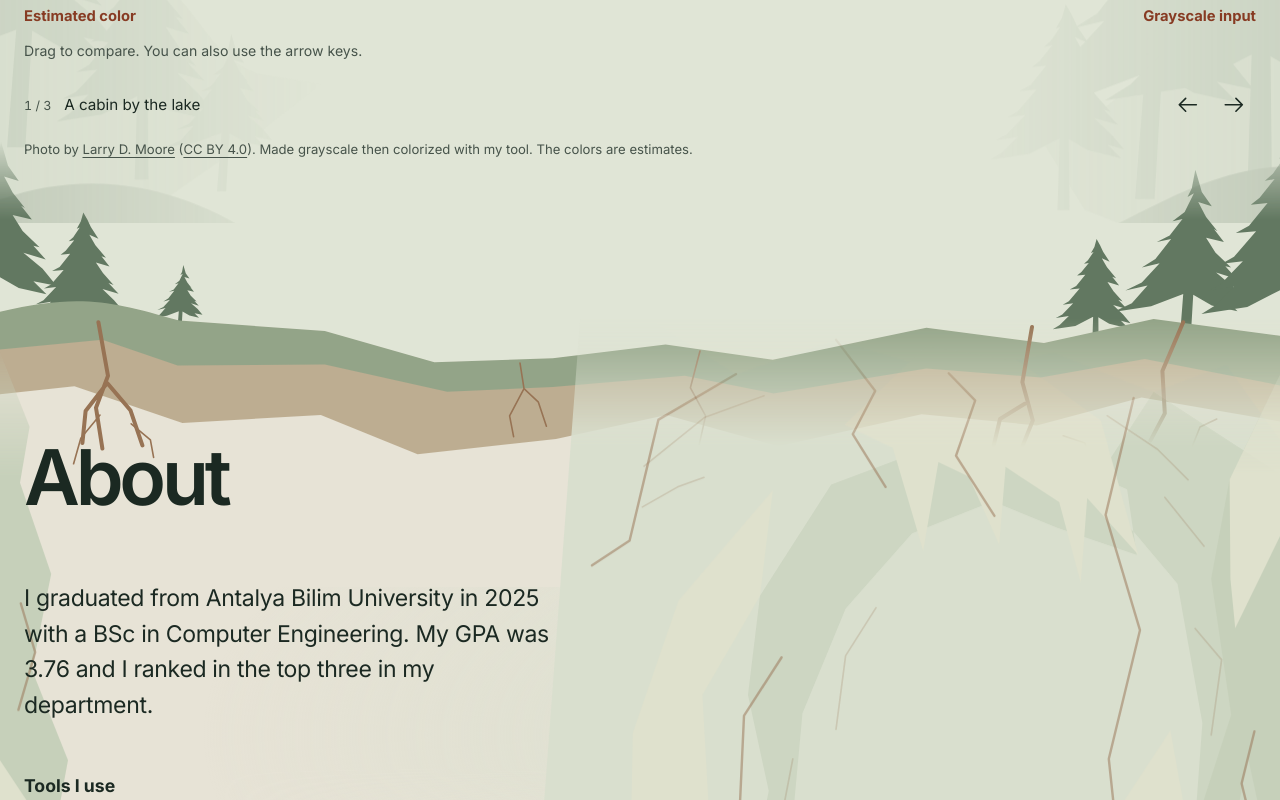
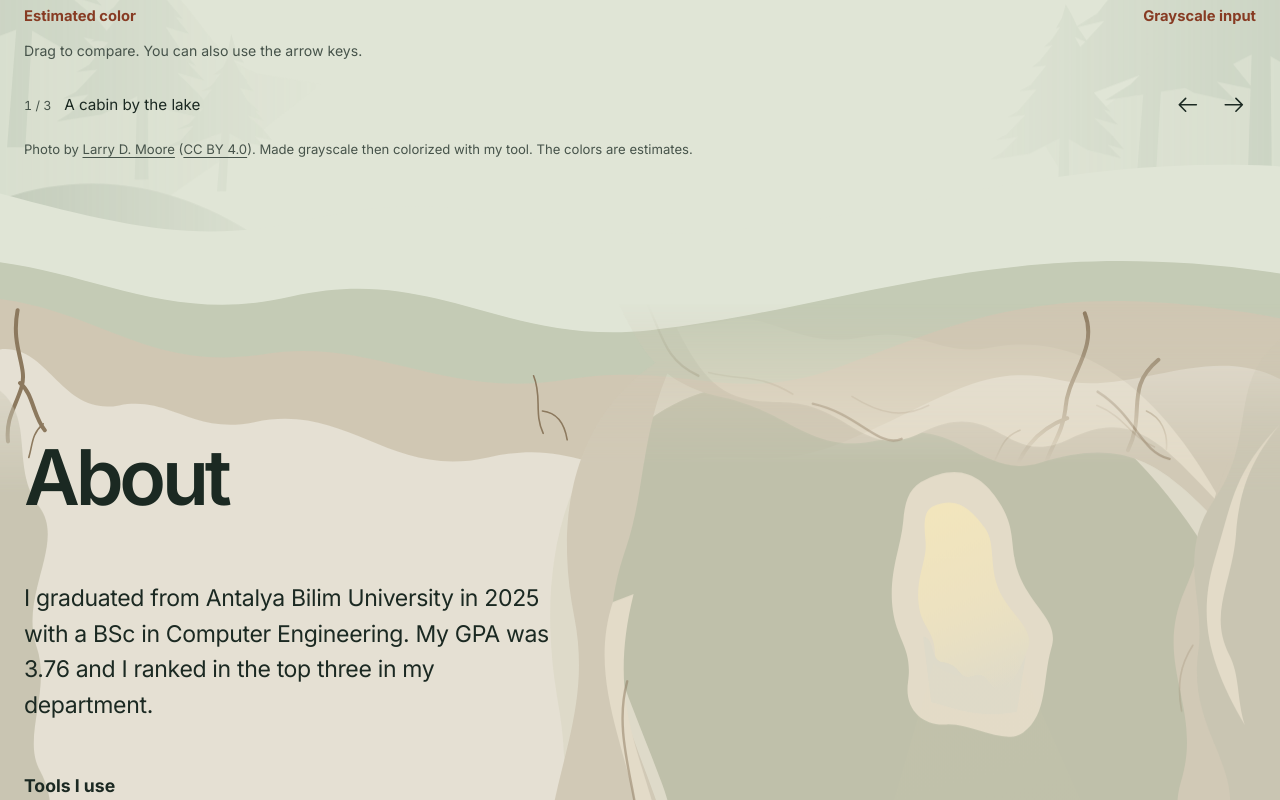
Before and after one commit to MrZacked/DenizUtkuVercel, a Next.js app: page / in a window 1280 px wide. Shown: the part 5020-5820 px from the top of the page. Built offline with nearby package versions, Linux system fonts and the light colour scheme.

Commit message:
Reshape the cave

```diff
--- a/app/globals.css
+++ b/app/globals.css
@@ -12,7 +12,7 @@
   --link-hover: #75321d;
   --header-bg: #f3eee1;
   --projects-bg: #e0e5d6;
-  --contact-bg: #e7e3d6;
+  --contact-bg: #e5e0d3;
   --toggle-border: #778473;
   --toggle-hover: #e0dfce;
   --clay: #e5c6b0;
@@ -22,7 +22,7 @@
   --clay-hover: #672d18;
   --experience-bg: #e9e9dc;
   --experience-terrain-opacity: 0.14;
-  --about-bg: #e7e3d6;
+  --about-bg: #e5e0d3;
   --hero-ink: #1b2922;
   --hero-accent: #793a22;
   --hero-hover: #672d18;
@@ -50,15 +50,18 @@
   --cave-muted: #36473b;
   --cave-accent: #793a22;
   --cave-hover: #672d18;
-  --cave-soil: #93a488;
-  --cave-stratum: #bdad91;
-  --cave-distant: #d9dfce;
-  --cave-rock: #cdd6c2;
-  --cave-facet: #dfe1cd;
-  --cave-near: #c6d0ba;
-  --cave-seam: #977354;
-  --cave-water: #c6d6cf;
+  --cave-soil: #c4cbb5;
+  --cave-stratum: #d0c7b3;
+  --cave-distant: #dedac9;
+  --cave-rock: #d1c9b6;
+  --cave-facet: #e3dbc8;
+  --cave-near: #c9c5b2;
+  --cave-seam: #8c795e;
+  --cave-water: #c4cabb;
   --section-space: clamp(4.5rem, 7vw, 8rem);
+  --cave-opening: #f3e6bc;
+  --cave-glow: rgb(243 230 188 / 28%);
+  --cave-shadow: #bfc0aa;
 }
 
 html[data-theme="dark"] {
@@ -72,7 +75,7 @@ html[data-theme="dark"] {
   --link-hover: #ffd0a3;
   --header-bg: #102019;
   --projects-bg: #142820;
-  --contact-bg: #10231f;
+  --contact-bg: #19221d;
   --toggle-border: #839687;
   --toggle-hover: #274536;
   --clay: #4f2c24;
@@ -82,7 +85,7 @@ html[data-theme="dark"] {
   --clay-hover: #ffd0a3;
   --experience-bg: #1b2b23;
   --experience-terrain-opacity: 0.19;
-  --about-bg: #10231f;
+  --about-bg: #19221d;
   --hero-ink: #fbf5e7;
   --hero-accent: #f3b47e;
   --hero-hover: #ffd0a3;
@@ -108,14 +111,17 @@ html[data-theme="dark"] {
   --cave-muted: #bdccbe;
   --cave-accent: #f3b47e;
   --cave-hover: #ffd0a3;
-  --cave-soil: #3c5540;
-  --cave-stratum: #3f4938;
-  --cave-distant: #19382e;
-  --cave-rock: #213e32;
-  --cave-facet: #2c4637;
-  --cave-near: #0a1a17;
-  --cave-seam: #91795a;
-  --cave-water: #25483f;
+  --cave-soil: #3d4a37;
+  --cave-stratum: #454938;
+  --cave-distant: #253129;
+  --cave-rock: #2b352c;
+  --cave-facet: #394135;
+  --cave-near: #111914;
+  --cave-seam: #877659;
+  --cave-water: #334037;
+  --cave-opening: #b39a66;
+  --cave-glow: rgb(179 154 102 / 12%);
+  --cave-shadow: #18221a;
 }
 
 * {
@@ -1419,38 +1425,33 @@ figcaption a {
 
 .cave-scene {
   z-index: 0;
+  overflow: visible;
 }
 
 .cave-scene::before {
   position: absolute;
+  inset: 5rem 0 0 55%;
+  background: radial-gradient(ellipse at 68% 48%, var(--cave-glow), transparent 64%);
+  mask-image: linear-gradient(transparent, black 8rem);
+  content: "";
+}
+
+.cave-mouth {
+  position: absolute;
+  inset: -9rem 0 auto;
+  height: clamp(22rem, 32vw, 32rem);
+}
+
+.cave-mouth > svg {
+  position: absolute;
   inset: 0;
-  background: radial-gradient(ellipse at 76% 65%, var(--cave-distant), transparent 56%);
-  mask-image: linear-gradient(transparent, black 8rem, black 70%, transparent);
-  content: "";
-}
-
-.cave-mouth {
-  position: absolute;
-  inset: -10rem 0 auto;
-  height: clamp(24rem, 35vw, 35rem);
-}
-
-.cave-mouth > svg {
-  position: absolute;
-  inset: 0;
-}
-
-.cave-forest {
-  position: absolute;
-  inset: 0;
-  mask-image: linear-gradient(transparent, black 5rem);
 }
 
 .cave-layer {
   position: absolute;
-  inset: 2rem 0 -1px;
+  inset: 1rem 0 -1px;
   overflow: hidden;
-  mask-image: linear-gradient(transparent, black 8rem, black 92%, transparent);
+  mask-image: linear-gradient(transparent, black 10rem, black calc(100% - 2rem), transparent);
 }
 
 .cave-layer-back {
@@ -1487,6 +1488,27 @@ figcaption a {
 
 .cave-near {
   fill: var(--cave-near);
+}
+
+.cave-shadow {
+  fill: var(--cave-shadow);
+}
+
+.cave-opening {
+  fill: url("#cavern-distance");
+}
+
+.cave-opening-rock {
+  fill: var(--cave-distant);
+}
+
+.cave-opening-rim {
+  fill: var(--cave-facet);
+}
+
+.cave-light-shaft {
+  fill: url("#cavern-light");
+  opacity: 0.65;
 }
 
 .cave-root,
@@ -1534,7 +1556,7 @@ figcaption a {
 
 .cave-floor {
   overflow: hidden;
-  mask-image: linear-gradient(transparent, black 55%);
+  mask-image: linear-gradient(transparent, black 38%);
 }
 
 .about-inner {
@@ -1629,6 +1651,14 @@ figcaption a {
     grid-template-columns: minmax(0, 1.1fr) minmax(15rem, 0.9fr);
     gap: 2rem;
   }
+
+  .cave-layer {
+    opacity: 0.35;
+  }
+
+  .cave-layer svg {
+    width: calc(100% + 12rem);
+  }
 }
 
 @media (max-width: 760px) {
@@ -1786,12 +1816,15 @@ figcaption a {
 
   .cave-mouth {
     top: -8rem;
-    height: 24rem;
+    height: 23rem;
   }
 
   .cave-layer {
     top: 3rem;
-    opacity: 0.55;
+  }
+
+  .cave-light-shaft {
+    opacity: 0.35;
   }
 }
 
--- a/app/landscape-scenes.tsx
+++ b/app/landscape-scenes.tsx
@@ -113,47 +113,48 @@ export function CaveScene() {
     <div className="cave-scene" aria-hidden="true">
       <div className="cave-mouth">
         <svg viewBox="0 0 1600 640" preserveAspectRatio="xMidYMid slice" focusable="false">
-          <path className="forest-ground" d="M0 145h1600v141l-158-21-137 30-147-19-192 40-134-19-141 17-148 5-137-39-182-13C138 242 97 233 0 256Z" />
-        </svg>
-        <div className="cave-forest">
-          <ForestPanels height={640}>
-            <Pine className="forest-threshold-trees" x={-4} y={4} scale={1.1} lean />
-            <Pine className="forest-threshold-trees" x={119} y={105} scale={0.72} />
-            <Pine className="forest-threshold-trees" x={260} y={180} scale={0.38} lean />
-            <Pine className="forest-threshold-trees" x={1338} y={143} scale={0.62} />
-            <Pine className="forest-threshold-trees" x={1474} y={44} scale={1.02} lean />
-            <Pine className="forest-threshold-trees" x={1615} y={-12} scale={1.26} />
-          </ForestPanels>
-        </div>
-        <svg viewBox="0 0 1600 640" preserveAspectRatio="xMidYMid slice" focusable="false">
-          <path className="cave-soil" d="M0 256c97-23 138-14 224 11l182 13 137 39 148-5 141-17 134 19 192-40 147 19 137-30 158 21v354H0Z" />
-          <path className="cave-stratum" d="m0 303 128-12 94 32 184-1 153 34 132-6 165-14 111 22 191-31 143 11 130-23 169 33v292H0Z" />
-          <path className="cave-roof" d="m0 359 93-10 135 46 173-10 121 49 173-19 138-30 140 39 179-40 144 14 131-35 173 30v247H0Z" />
-          <path className="cave-root" d="m123 269 12 67-15 40 8 51m6-82 29 34 15 44m-44-78-27 35-4 40m1187-145-12 69 13 48-23 57m13-78-31 19-10 42m239-163-26 61 3 53-18 34" />
-          <path className="cave-root-fine" d="m125 385-24 29-9 32m72-50 24 20 4 22m1137-27 27 9 11 33m154-63-21 10-12 30" />
-          <path className="cave-root-fine" d="m650 320 5 32-18 34 5 26m13-60 18 17 10 30m192-94-12 46 19 35-8 36" />
+          <path className="forest-ground" d="M0 112c168 45 257 63 390 32 211-49 290 31 488 17 251-19 439-98 722-83v562H0Z" />
+          <path className="cave-soil" d="M0 198c123 16 219 77 364 43 180-41 265 62 449 42 255-29 441-123 787-71v428H0Z" />
+          <path className="cave-stratum" d="M0 244c128 17 187 91 330 69 136-22 224 57 377 32 147-24 203 32 333-13 157-55 259-120 560-64v372H0Z" />
+          <path className="cave-roof" d="M0 307c61-7 76 84 149 70 64-12 92 37 169 21 117-25 169 72 292 44 109-25 134 31 232 7 84-21 116 13 212-26 124-51 173-101 269-78 91 22 186-48 277-1v296H0Z" />
+          <path className="cave-root" d="M22 258c-9 47 13 70 5 96s-20 39-17 68m15-73c17 14 16 41 31 59m1300-146c17 44-21 77-24 117s-32 64-26 91m28-77c-41 15-61 47-69 78m183-151c-43 36-15 66-38 113" />
+          <path className="cave-root-fine" d="M54 400c-15 13-13 26-18 42m1239-34c-29 11-24 36-42 53m200-77c18 8 27 26 25 48m-791-92c11 27 0 46 12 72m-1-28c19 2 28 18 31 36" />
         </svg>
       </div>
       <div className="cave-layer cave-layer-back">
-        <svg viewBox="0 0 1600 900" preserveAspectRatio="xMaxYMid slice" focusable="false">
-          <path className="cave-distant" d="M729 0h871v900H736l52-175 3-156 57-165 118-138 128-52 115 4 119 56 93 109 31 174-12 164 60 179h-107l-82-94-188-22-137 45-232-41-90 84Z" />
-          <path className="cave-facet" d="m729 0 191 121 125-43 141 42 131-26 125 49 91-34 67 94V0Zm6 900 53-175 3-156 57-165 118-138-16 132-72 124 9 160-58 112-12 106Z" />
-          <path className="cave-rock" d="m950 398 89-139 139-52 119 8 112 50 12 82-99-34-81-33-101 40-83 94-54 131-16 174-60 87 34-164-26-120Zm469-78 53 63 31 174-12 164 60 179h49V246l-158-103-79 122Z" />
-          <path className="cave-facet" d="m1056 184 60 29 38 129 19-111 38 18 38 85 8-97 67 44 27 101 8-106 64 71-47-168-103-74-115-19Zm407 382-82 125 15 143 86 66 69-73-60-106Z" />
-          <path className="cave-near" d="m1417 900-61-90-182-13-124 27-127-19 37-66 108 21 95-33 123 24 79-7 52 116Z" />
-          <path className="cave-seam" d="m920 121-97 57-36 151-47 31m305-282 49 64-28 54 41 66m79-142 33 34-24 69 48 75m174-147-35 146 43 144-39 161 14 132m-423-259-47 73-8 174-37 93" />
-          <path className="cave-striation" d="m805 236 76-61 74-27m-152 139 44-25 33-12m504-77 63 42 38 38m-29 22 49 61m-11 103 33 39-13 94m-419-159-38 60-12 92m-54 37-15 78" />
-          <path className="cave-water" d="m915 804 124-20 136 23 167-17 81 30 120 80H784Z" />
-          <path className="cave-water-shadow" d="m785 900 251-49 139 16 158-9 211 42Z" />
-          <path className="cave-water-line" d="m1044 826 103-6 65 3m-249 31 68-4m167-15 62-3 69 5m-210 32 78 3 61-6m-416 26 125-9 111 4m105 0 53-2" />
+        <svg viewBox="0 0 1600 1000" preserveAspectRatio="xMaxYMid slice" focusable="false">
+          <defs>
+            <linearGradient id="cavern-light" x1="0" y1="0" x2="0.25" y2="1">
+              <stop stopColor="var(--cave-glow)" stopOpacity="0.3" />
+              <stop offset="1" stopColor="var(--cave-glow)" stopOpacity="0" />
+            </linearGradient>
+            <linearGradient id="cavern-distance" x1="0" y1="0" x2="0.2" y2="1">
+              <stop stopColor="var(--cave-opening)" />
+              <stop offset="0.5" stopColor="var(--cave-opening)" stopOpacity="0.65" />
+              <stop offset="1" stopColor="var(--cave-distant)" />
+            </linearGradient>
+          </defs>
+          <path className="cave-distant" d="M658 0h942v1000H690c-3-151 31-275 8-406-35-199 21-333 142-428C895 122 941 46 1010 0Z" />
+          <path className="cave-shadow" d="M786 258c118-103 203-43 310-86 138-55 303 64 399 209 84 128 51 277 105 415v204H783c26-88 92-177 45-306-55-150-140-302-42-436Z" />
+          <path className="cave-rock" d="M712 0c82 85 64 183 191 210 91 19 113 80 212 49 78-25 116 55 185 33 147-47 180 42 300 150V0Zm36 1000c38-97 113-163 83-254-39-123-97-208-49-346 27-77 17-158 67-251-122 63-160 190-131 336 24 122-35 203-35 317-1 75-17 139-52 198Z" />
+          <path className="cave-facet" d="M846 123c36 71 59 93 129 93 86 0 103 75 177 38 96-48 105 48 185 8 87-44 125 20 195 88-76-140-171-226-295-202-65 12-87-28-160-13-79 16-119-36-170-20Zm-80 343c-33 100 23 192 35 288 12 97-33 158-53 246h52c16-68 46-149 29-231-24-114-72-172-37-313Z" />
+          <path className="cave-opening-rim" d="M1151 316c48-27 79-8 101 30 21 36 7 59 27 97 19 36 45 50 35 81-11 39-4 82-35 105-23 17-64-12-96-10-29 2-53-18-48-53 6-42-14-52-19-90-6-47 10-77 13-111 2-23 6-39 22-49Z" />
+          <path className="cave-opening" d="M1165 347c32-15 49 4 66 26 16 22 2 53 23 88 15 25 41 42 30 65-17 37-1 60-30 72-24 10-45-9-66-8-27 1-24-23-20-49 5-35-15-42-19-68-6-37 10-57 8-83-2-21-3-36 8-43Z" />
+          <path className="cave-opening-rock" d="M1154 509c15 2 9 30 24 32 25 3 19 24 39 17 20-8 20 25 38 16 14-8 18-23 27-41l-11 70c-45 8-68-1-107-12Z" />
+          <path className="cave-light-shaft" d="M1167 542c34 27 61 18 103-10l162 363c-107 40-281 60-368 3Z" />
+          <path className="cave-rock" d="M1600 201c-83 70-81 163-119 250-41 94 24 146-5 240-24 78 55 176 63 309h61Z" />
+          <path className="cave-near" d="M0 925c251 22 415-11 647 29 129 22 224-10 350-22 178-17 321-50 603-19v87H0Z" />
+          <path className="cave-water" d="M839 903c102-17 149-32 244-9 92 22 170-27 275-9l176 41c-159-12-245 29-372 23-153-7-249 7-354-8Z" />
+          <path className="cave-water-shadow" d="M892 944c126-19 204-6 320-11 79-3 149-16 222-12l100 5c-110 6-179 34-272 23-117-12-209 5-370-5Z" />
+          <path className="cave-seam" d="M790 59c39 56 30 100 83 124m143 35c58 13 82 56 111 44m245-59c49 31 53 75 90 84m-678 278c-21 77 22 150 16 235m-59 73c-8 36-21 69-34 101" />
+          <path className="cave-striation" d="M886 179c44 11 62 1 105 27m74 3c37 23 64 27 96 11m210 0c35 14 42 39 72 52m48 248c-16 25-20 49-14 82" />
+          <path className="cave-water-line" d="M1009 913c45-4 77 2 115-1m43 17c42 2 69-5 112-7m-335 13 50-2m315-15 52 1" />
         </svg>
       </div>
       <div className="cave-layer cave-layer-front">
-        <svg viewBox="0 0 1600 900" preserveAspectRatio="xMaxYMid slice" focusable="false">
-          <path className="cave-near" d="M0 56 37 149l-12 70 39 114-24 120 45 113-37 199 43 135H0Zm1600 28-63 131-23 124 25 170-37 115 9 97-68 179h157Z" />
-          <path className="cave-rock" d="m1427 900 18-110 22-52 15 29 9 108 30 25Zm121 0-1-271 13-67 16 74 9 229 15 35Z" />
-          <path className="cave-facet" d="m0 566 47 71-12 129 24 74-11 60H0Zm1537-351 63-131v202l-56 115-6-62Z" />
-          <path className="cave-seam" d="m26 370 18 61-21 72m1545 27-16 65 13 53" />
+        <svg viewBox="0 0 1600 1000" preserveAspectRatio="xMaxYMid slice" focusable="false">
+          <path className="cave-near" d="M0 164c44 35 13 98 49 145 34 45-26 111-3 176 18 54-19 113 4 154 34 62-9 124 1 183 12 72 40 124 32 178H0Zm1600-64c-66 55-28 123-82 200-48 68-11 127-20 189-14 98 55 140 37 217-18 80 32 137-13 218l-37 76h115Z" />
+          <path className="cave-facet" d="M1600 206c-40 49-51 87-55 138-5 62-35 98-8 151 13 26 9 55 19 87-41-71-61-129-38-206 23-74 22-106 82-170Z" />
         </svg>
       </div>
     </div>
@@ -163,10 +164,11 @@ export function CaveScene() {
 export function CaveFloor() {
   return (
     <div className="cave-floor" aria-hidden="true">
-      <svg viewBox="0 0 1600 380" preserveAspectRatio="none" focusable="false">
-        <path className="cave-distant" d="M0 283 197 263l169 29 258-20 229 36 204-49 177 25 211-47 155 18v125H0Z" />
-        <path className="cave-rock" d="m1203 380 30-128 17-25 22 89 26 64Zm178 0 27-196 20-36 23 42 36 190Z" />
-        <path className="cave-near" d="M0 341 197 314l147 34 273-19 173 23 258-27 221 23 174-35 157 28v39H0Z" />
+      <svg viewBox="0 0 1600 380" preserveAspectRatio="xMidYMax slice" focusable="false">
+        <path className="cave-distant" d="M0 236c219-12 343 30 505 12 161-18 230 42 410 19 167-22 425-92 685-36v149H0Z" />
+        <path className="cave-water" d="M765 286c114-17 175-4 271-14 149-15 295-9 437 19-168-3-248 33-429 23-103-6-175 7-279-28Z" />
+        <path className="cave-rock" d="M1504 380c-40-31-20-54-48-78-42-35-54-4-84-34-21-21-21-43-52-35-28 7-34 44-60 59-20 12-31 45-46 88Z" />
+        <path className="cave-near" d="M0 317c133-32 274 18 400 4 170-18 219 34 386 18 260-25 448 18 674-20l140 33v28H0Z" />
       </svg>
     </div>
   );
```
Also changed, not shown: 1 other file (tests, documents, lock files or other folders).
